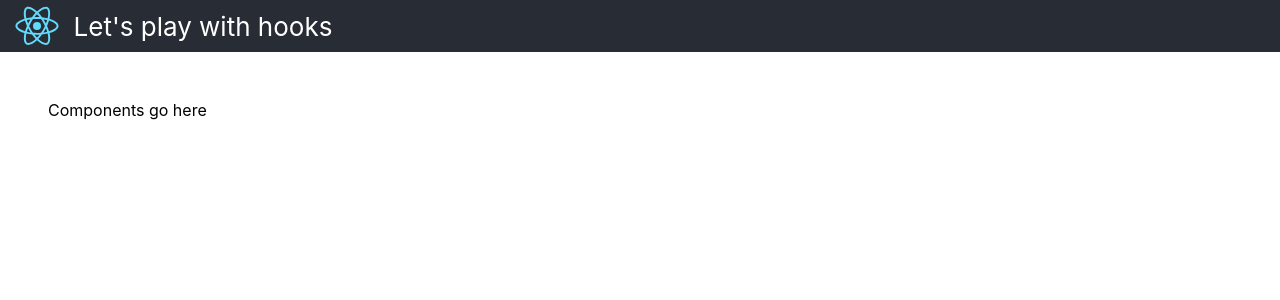
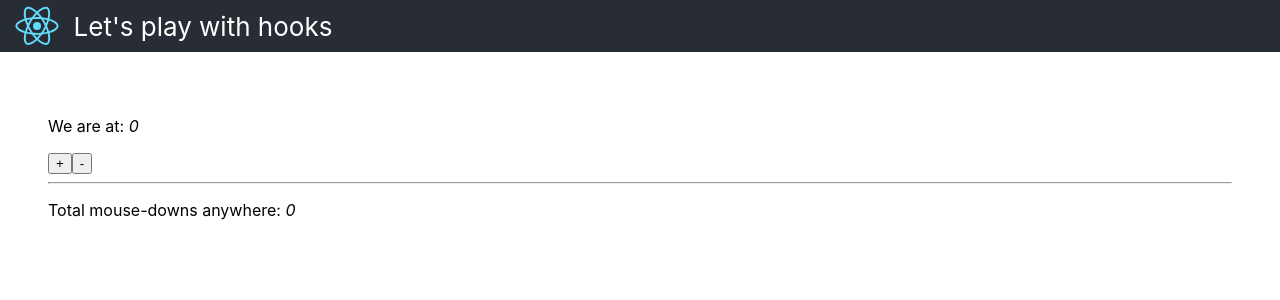
Before and after one commit to isaacHagoel/react-hooks-workshop, a React app: page / in a window 1280 px wide. Shown: the top 300 px of the page. Built offline with nearby package versions, Linux system fonts and the light colour scheme.

Commit message:
added two simple counters as class components

```diff
--- a/public/index.html
+++ b/public/index.html
@@ -24,7 +24,7 @@
       work correctly both with client-side routing and a non-root public URL.
       Learn how to configure a non-root public URL by running `npm run build`.
     -->
-    <title>React App</title>
+    <title>React Hooks Workshop</title>
   </head>
   <body>
     <noscript>You need to enable JavaScript to run this app.</noscript>
--- a/src/App.js
+++ b/src/App.js
@@ -1,5 +1,7 @@
 import React from 'react';
 import logo from './logo.svg';
+import {BtCounter} from './no-hooks/BtCounter';
+import {GlobalCounter} from './no-hooks/GlobalCounter';
 import './App.css';
 
 function App() {
@@ -12,7 +14,9 @@ function App() {
         </span>
       </header>
       <main>
-        Components go here
+        <BtCounter />
+        <hr />
+        <GlobalCounter />
       </main>
     </div>
   );
--- /dev/null
+++ b/src/no-hooks/BtCounter.jsx
@@ -0,0 +1,20 @@
+import React from 'react';
+
+export class BtCounter extends React.Component {
+    constructor(props){
+        super(props);
+        this.state = {sum: 0};
+        console.log('constructed BtCounter');
+    }
+    render() {
+        console.log('rendering BtCounter');
+        const {sum} = this.state;
+        return (
+            <React.Fragment>
+                <p>We are at: <em>{sum}</em></p>
+                <button type='button' onClick={e => this.setState({sum: (sum + 1)})}> + </button>
+                <button type='button' onClick={e => this.setState({sum: (sum - 1)})}> - </button>
+            </React.Fragment>
+        );
+    }
+}
--- /dev/null
+++ b/src/no-hooks/GlobalCounter.jsx
@@ -0,0 +1,26 @@
+import React from 'react';
+
+export class GlobalCounter extends React.Component {
+    constructor(props){
+        super(props);
+        this.state = {count: 0};
+        this.increment = this.increment.bind(this);
+        console.log('constructed GlobalCounter');
+    }
+    increment() {
+        this.setState({count: this.state.count +1});
+    }
+    componentDidMount() {
+        document.addEventListener("mousedown", this.increment);
+    }
+    componentWillUnmount() {
+        document.removeEventListener("mousedown", this.increment);
+    }
+
+    render() {
+        console.log('rendering GlobalCounter');
+        return (
+            <p>Total mouse-downs anywhere: <em>{this.state.count}</em></p>
+        );
+    }
+}
```
